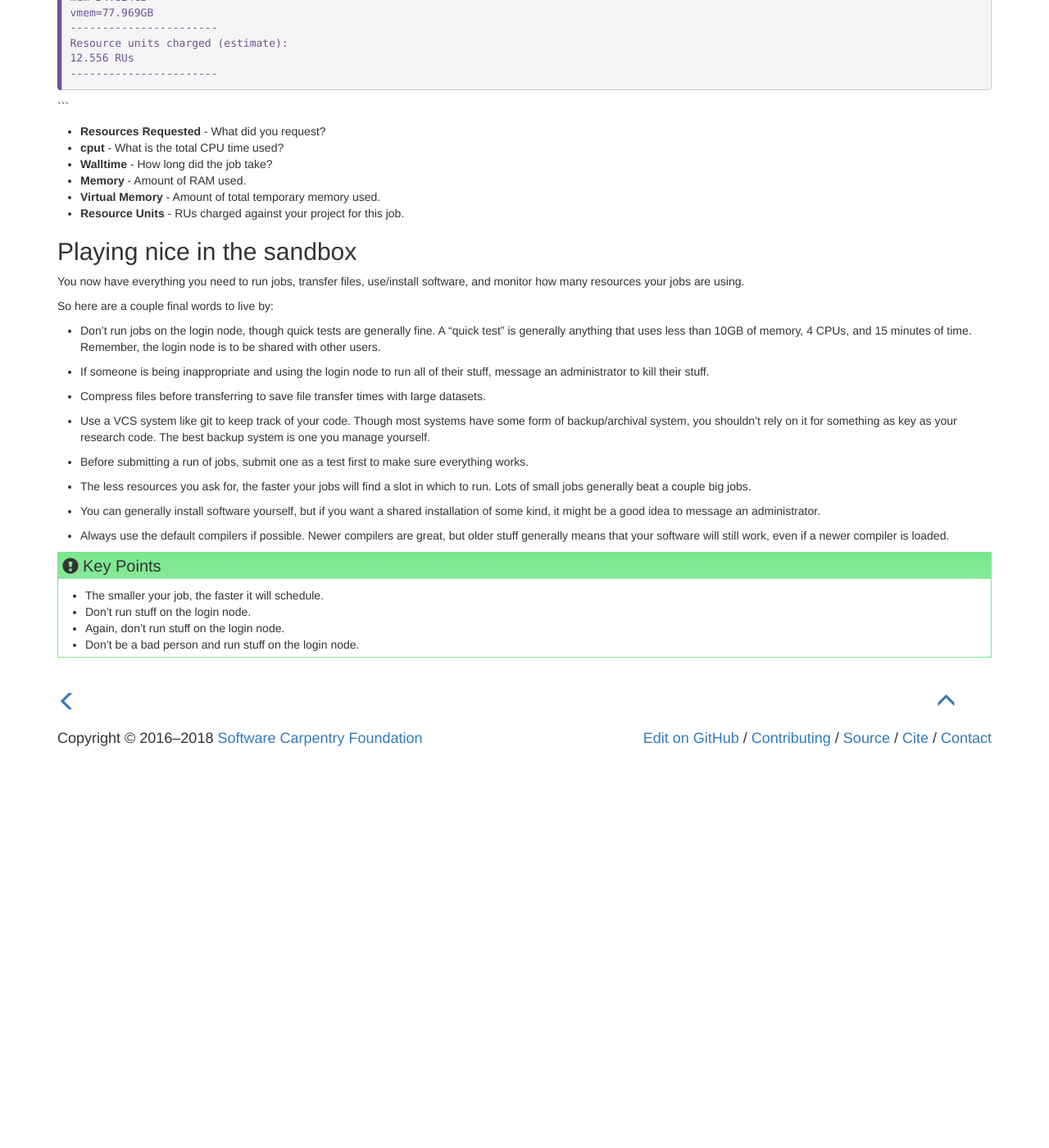
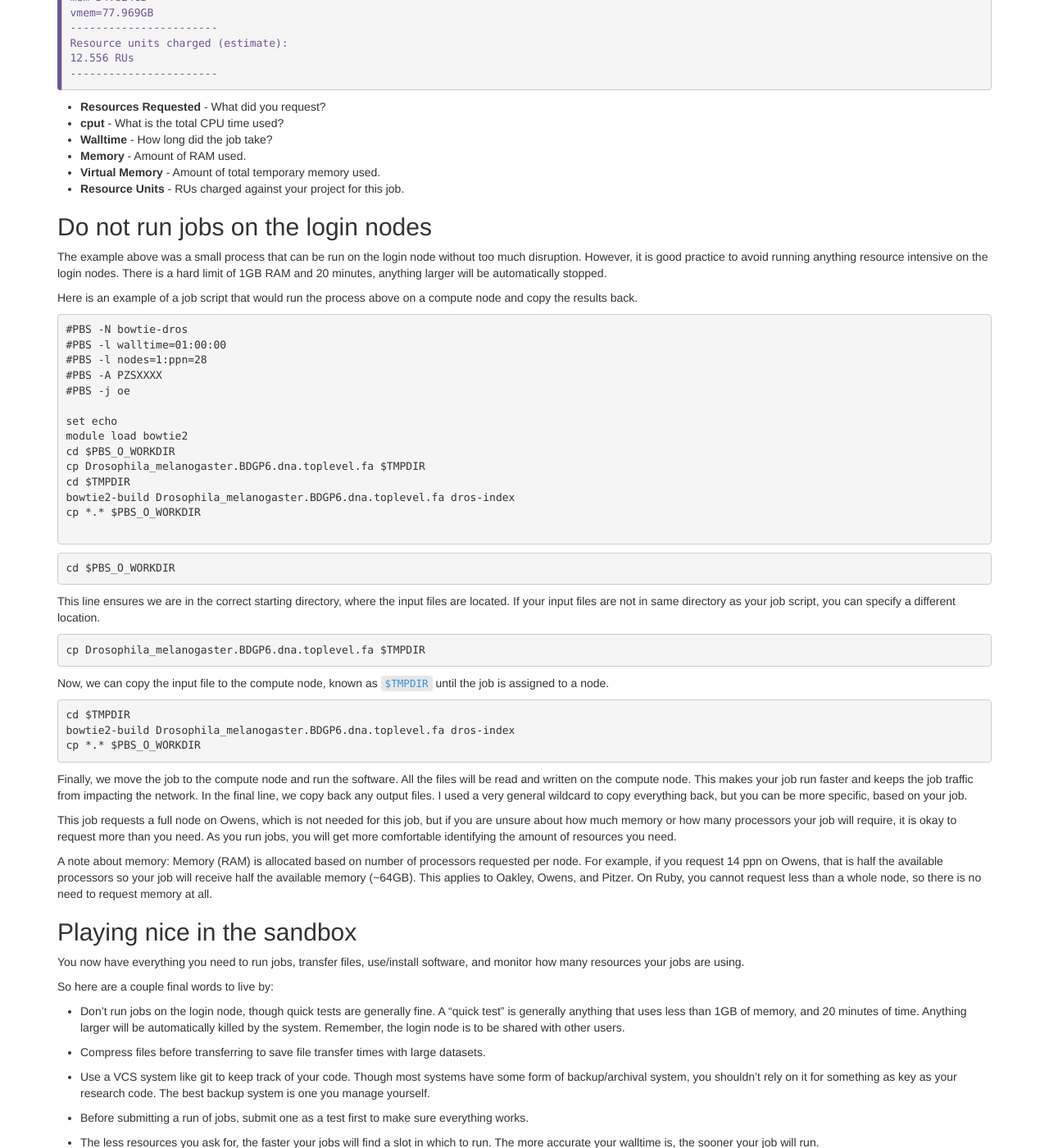
Before and after one commit to khill42/OSC_IntroHPC, a Jekyll site: the page built from _episodes/15-resources.md, in a window 1280 px wide and 1400 px high, scrolled down 1001 px. Shown: the whole window at 82% size. Built offline with Jekyll 4.4.1, drawn with Linux system fonts in a browser that asks for light colours; before the commit the page ends 1922 px from its top, so only the background shows below that; some of the changed text lies outside the part shown.

Commit message:
Update 15-resources.md

````diff
--- a/_episodes/15-resources.md
+++ b/_episodes/15-resources.md
@@ -72,7 +72,7 @@ Resource units charged (estimate):
 -----------------------
 ```
 {: .bash}
-```
+
 
 
 * **Resources Requested** - What did you request?
@@ -82,7 +82,66 @@ Resource units charged (estimate):
 * **Virtual Memory** - Amount of total temporary memory used.
 * **Resource Units** - RUs charged against your project for this job.
 
+## Do not run jobs on the login nodes
 
+The example above was a small process that can be run on the login node without too much disruption. However, it
+is good practice to avoid running anything resource intensive on the login nodes. There is a hard limit of 1GB RAM and
+20 minutes, anything larger will be automatically stopped.
+
+Here is an example of a job script that would run the process above on a compute node and copy the results back.
+
+```
+#PBS -N bowtie-dros
+#PBS -l walltime=01:00:00
+#PBS -l nodes=1:ppn=28
+#PBS -A PZSXXXX
+#PBS -j oe
+
+set echo
+module load bowtie2
+cd $PBS_O_WORKDIR
+cp Drosophila_melanogaster.BDGP6.dna.toplevel.fa $TMPDIR
+cd $TMPDIR
+bowtie2-build Drosophila_melanogaster.BDGP6.dna.toplevel.fa dros-index
+cp *.* $PBS_O_WORKDIR
+
+```
+{: bash}
+
+```
+cd $PBS_O_WORKDIR
+```
+{: bash}
+This line ensures we are in the correct starting directory, where the input files are located. If your input files
+are not in same directory as your job script, you can specify a different location.
+
+```
+cp Drosophila_melanogaster.BDGP6.dna.toplevel.fa $TMPDIR
+```
+{: bash}
+
+Now, we can copy the input file to the compute node, known as `$TMPDIR` until the job is assigned to a node.
+
+```
+cd $TMPDIR
+bowtie2-build Drosophila_melanogaster.BDGP6.dna.toplevel.fa dros-index
+cp *.* $PBS_O_WORKDIR
+```
+{: bash}
+
+Finally, we move the job to the compute node and run the software. All the files will be read and written on
+the compute node. This makes your job run faster and keeps the job traffic from impacting the network. In the final
+line, we copy back any output files. I used a very general wildcard to copy everything back, but you can be more
+specific, based on your job.
+
+This job requests a full node on Owens, which is not needed for this job, but if you are unsure about how much
+memory or how many processors your job will require, it is okay to request more than you need. As you run jobs,
+you will get more comfortable identifying the amount of resources you need.
+
+A note about memory: Memory (RAM) is allocated based on number of processors requested per node. For example, if you
+request 14 ppn on Owens, that is half the available processors so your job will receive half the available memory (~64GB).
+This applies to Oakley, Owens, and Pitzer. On Ruby, you cannot request less than a whole node, so there is no need to
+request memory at all.
 
 ## Playing nice in the sandbox
 
@@ -92,11 +151,9 @@ and monitor how many resources your jobs are using.
 So here are a couple final words to live by:
 
 * Don't run jobs on the login node, though quick tests are generally fine.
-  A "quick test" is generally anything that uses less than 10GB of memory, 4 CPUs, and 15 minutes of time.
-  Remember, the login node is to be shared with other users.
-
-* If someone is being inappropriate and using the login node to run all of their stuff,
-  message an administrator to kill their stuff.
+  A "quick test" is generally anything that uses less than 1GB of memory, and 20 minutes of time.
+  Anything larger will be automatically killed by the system. Remember, the login node is to
+  be shared with other users.
 
 * Compress files before transferring to save file transfer times with large datasets.
 
@@ -107,10 +164,10 @@ So here are a couple final words to live by:
 * Before submitting a run of jobs, submit one as a test first to make sure everything works.
 
 * The less resources you ask for, the faster your jobs will find a slot in which to run.
-  Lots of small jobs generally beat a couple big jobs.
+  The more accurate your walltime is, the sooner your job will run.
 
 * You can generally install software yourself, but if you want a shared installation of some kind,
-  it might be a good idea to message an administrator.
+  it might be a good idea to email OSCHelp@osc.edu.
 
 * Always use the default compilers if possible. Newer compilers are great, but older stuff generally
   means that your software will still work, even if a newer compiler is loaded.
````
